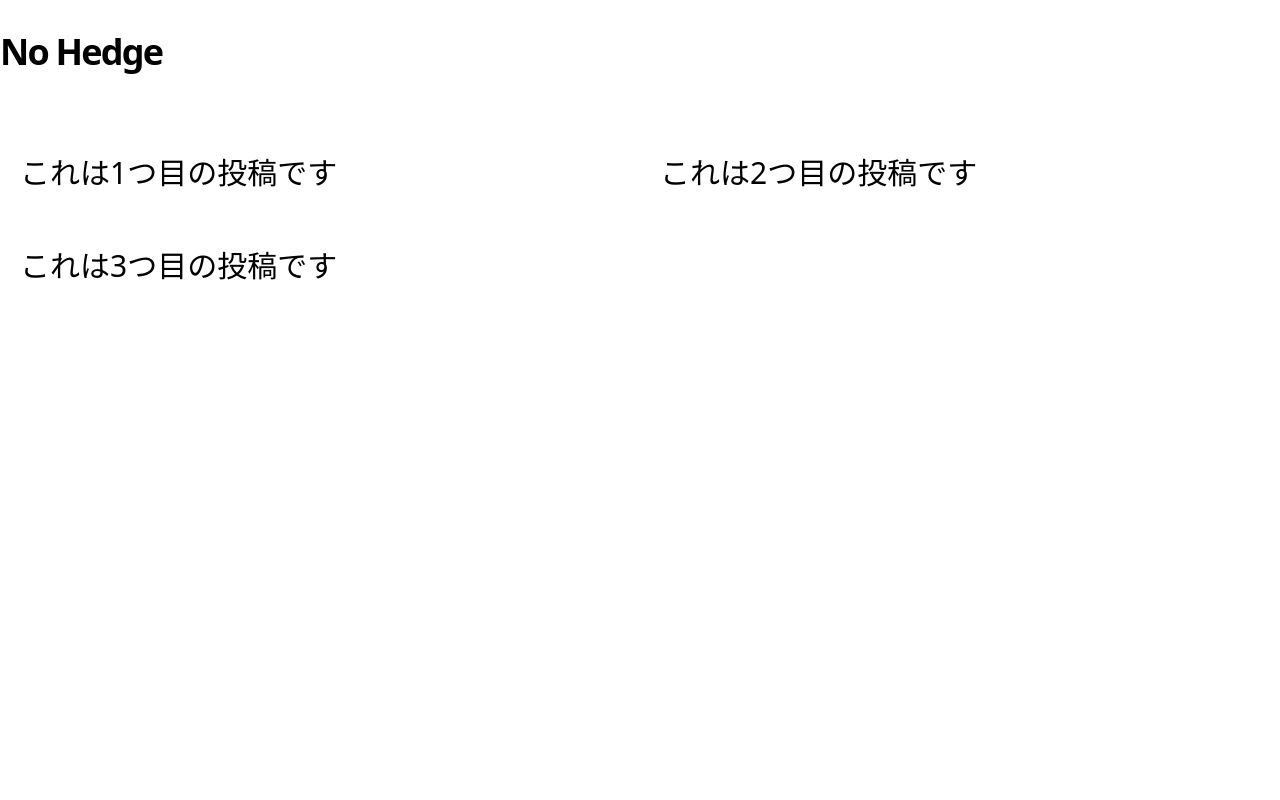
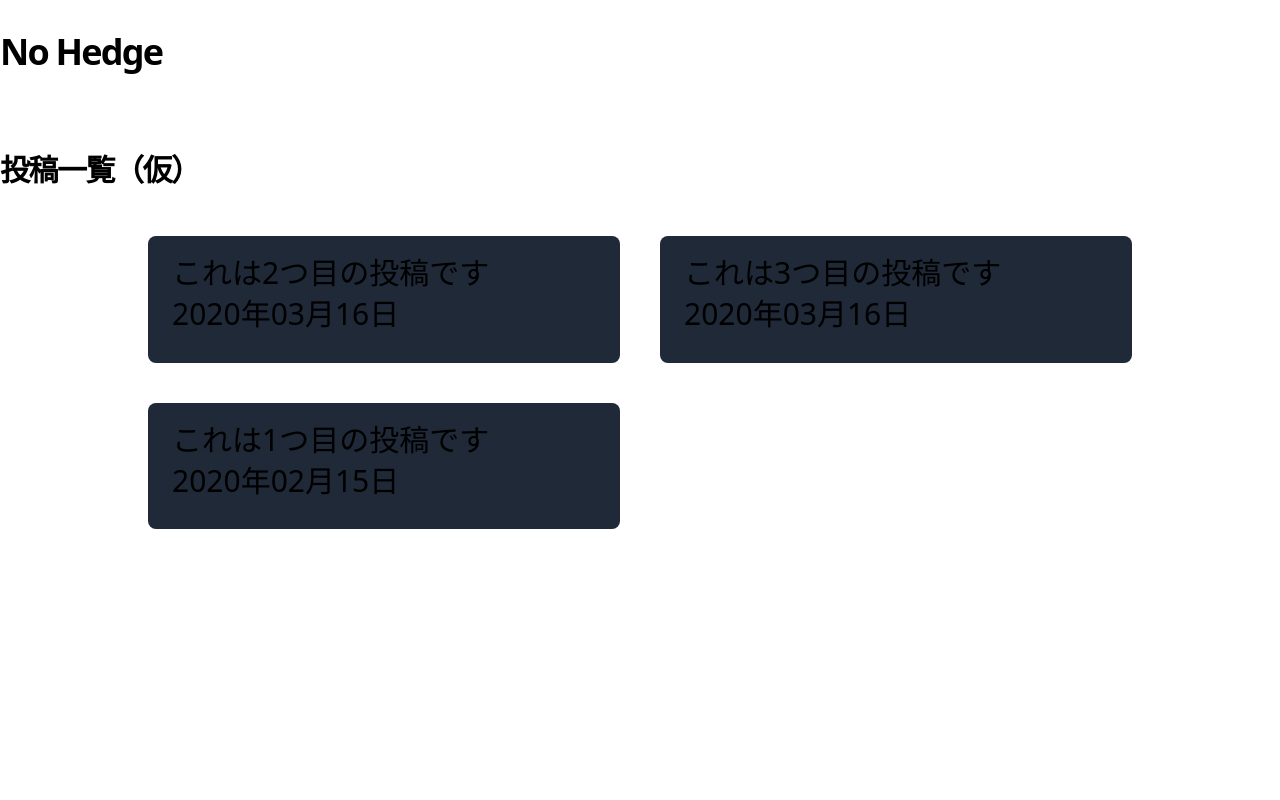
Before and after one commit to Tomoya-Sonok/nohedge, a Next.js app: page / in a window 1280 px wide. Shown: the top 800 px of the page. Built offline with nearby package versions, Linux system fonts and the light colour scheme.

Commit message:
Fix/ modified Posts page

```diff
--- a/_posts/1st-post.md
+++ b/_posts/1st-post.md
@@ -1,7 +1,7 @@
 ---
 title: 'これは1つ目の投稿です'
 excerpt: 'Lorem ipsum dolor sit amet, consectetur adipiscing elit, sed do eiusmod tempor incididunt ut labore et dolore magna aliqua. Praesent elementum facilisis leo vel fringilla est ullamcorper eget. At imperdiet dui accumsan sit amet nulla facilities morbi tempus.'
-date: '2020-03-16T05:35:07.322Z'
+date: '2020-02-15'
 ---
 
 Lorem ipsum dolor sit amet, consectetur adipiscing elit, sed do eiusmod tempor incididunt ut labore et dolore magna aliqua. Praesent elementum facilisis leo vel fringilla est ullamcorper eget. At imperdiet dui accumsan sit amet nulla facilities morbi tempus. Praesent elementum facilisis leo vel fringilla. Congue mauris rhoncus aenean vel. Egestas sed tempus urna et pharetra pharetra massa massa ultricies.
--- a/components/container.tsx
+++ b/components/container.tsx
@@ -5,7 +5,7 @@ type Props = {
 }
 
 const Container: FunctionComponent = ({ children }: Props) => {
-  return <div className="container mx-auto px-5">{children}</div>
+  return <div className='container mx-auto px-5 max-w-5xl'>{children}</div>
 }
 
 export default Container
--- a/components/date-formatter.tsx
+++ b/components/date-formatter.tsx
@@ -1,4 +1,4 @@
-import { parseISO, format } from 'date-fns'
+import { format, parseISO } from 'date-fns'
 
 type Props = {
   dateString: string
@@ -6,7 +6,7 @@ type Props = {
 
 const DateFormatter = ({ dateString }: Props) => {
   const date = parseISO(dateString)
-  return <time dateTime={dateString}>{format(date, 'LLLL	d, yyyy')}</time>
+  return <time dateTime={dateString}>{format(date, 'yyyy年MM月dd日')}</time>
 }
 
 export default DateFormatter
--- a/components/intro.tsx
+++ b/components/intro.tsx
@@ -1,10 +1,9 @@
-import Link from 'next/link'
-
 const Intro = () => {
   return (
     <section className='flex-col md:flex-row flex items-center md:justify-between mt-16 mb-16 md:mb-12'>
-      <h1 className='text-5xl md:text-8xl font-bold tracking-tighter leading-tight md:pr-8'>
-        <Link href='/'>No Hedge</Link>
+      <h1 className='text-2xl md:text-3xl font-bold tracking-tighter leading-tight md:pr-8'>
+        投稿一覧（仮）
+        {/* propsでもってきたページタイトルを表示させる */}
       </h1>
     </section>
   )
--- a/components/post-preview.tsx
+++ b/components/post-preview.tsx
@@ -12,10 +12,12 @@ type Props = {
 
 const PostPreview = ({ title, coverImage, date, excerpt, slug }: Props) => {
   return (
-    <div>
+    <div className='rounded-lg bg-gray-800 hover:bg-gray-700'>
       <h3 className='text-3xl mb-3 leading-snug'>
         <Link as={`/posts/${slug}`} href='/posts/[slug]'>
-          <a className='hover:underline'>{title}</a>
+          <a className='block flex h-full flex-col justify-between px-6 py-4'>
+            {title} <br /> <DateFormatter dateString={date} />
+          </a>
         </Link>
       </h3>
       {/* 以下、テンプレートで生成された箇所 */}
--- a/pages/index.tsx
+++ b/pages/index.tsx
@@ -3,6 +3,7 @@ import Posts from '../components/posts'
 import Layout from '../components/layout'
 import { getAllPosts } from '../lib/api'
 import Head from 'next/head'
+import Intro from '../components/intro'
 import Post from '../types/post'
 
 type Props = {
@@ -16,6 +17,7 @@ const Index = ({ allPosts }: Props) => {
         <Head>
           <title>No Hedge</title>
         </Head>
+        <Intro />
         <Container>
           <Posts posts={allPosts} />
         </Container>
```
